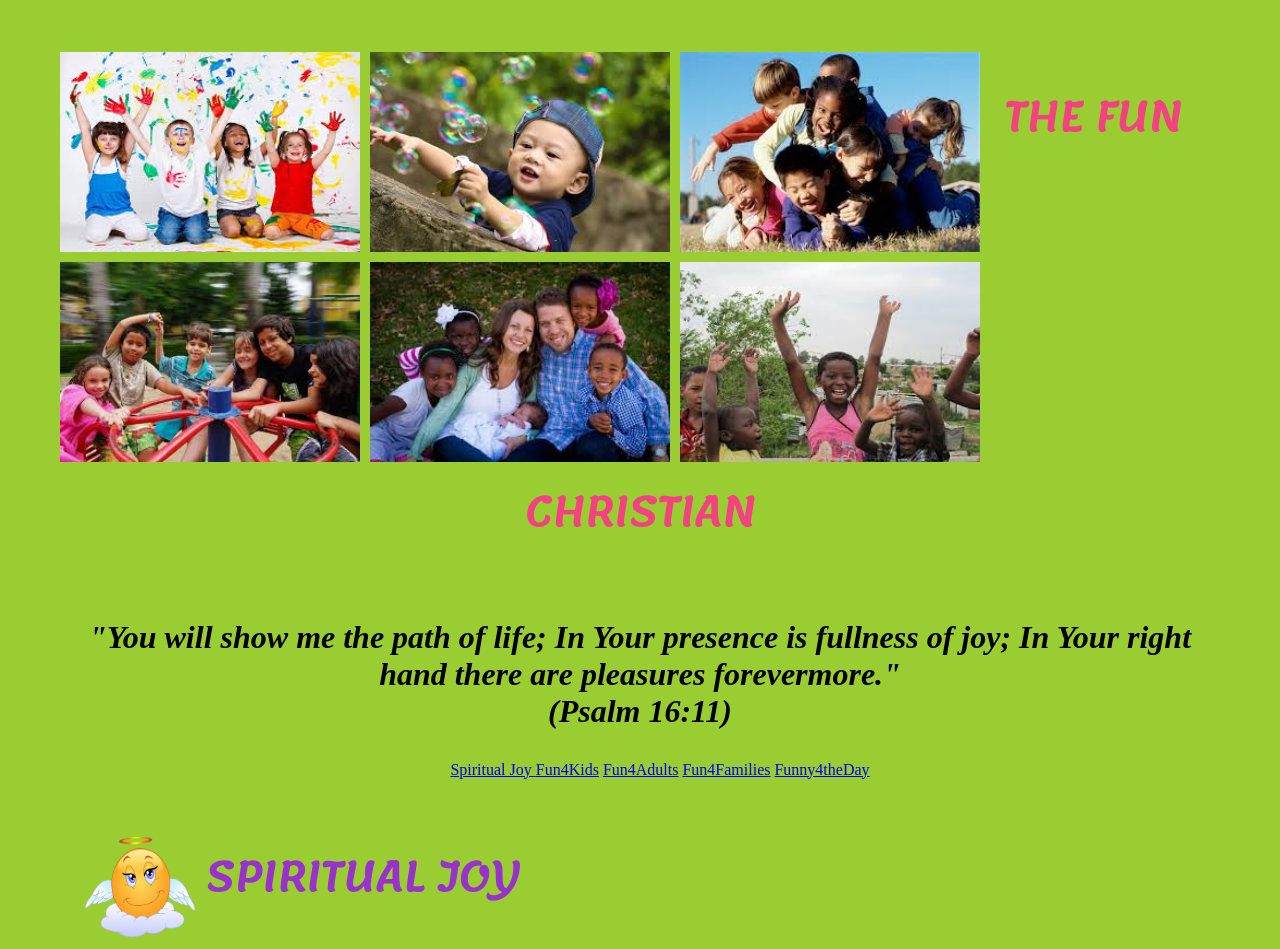
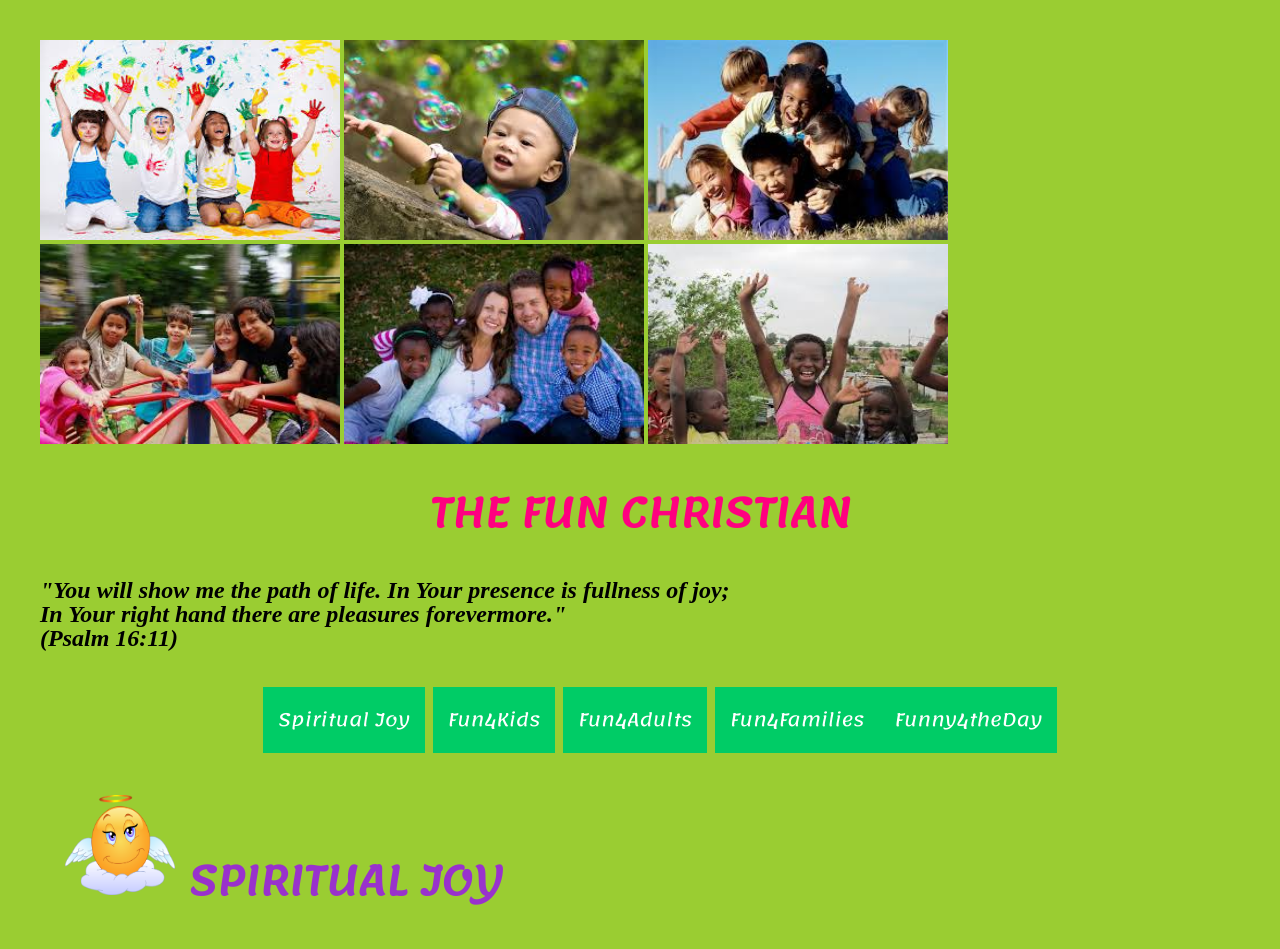
Before and after one commit to mstechnical2you/thefunchristian, a plain HTML site: page index.html in a window 1280 px wide. Shown: the top 949 px of the page. Drawn offline with Linux system fonts and the light colour scheme.

Commit message:
added to html index

```diff
--- a/css/myfun.css
+++ b/css/myfun.css
@@ -1,8 +1,20 @@
 /* Comment1: This is external stylesheet for The Fun Christian. Do not Reset*/
 
 body, html {
+
     height: 100%;
-    margin: 25px;
+    margin: 20px;
+    background-color:#9acd32;
+}
+
+p2{
+    font-style: italic;
+    text-align: center;
+    font-size: 1.5em;
+    font-weight: bold;
+    line-height: 100%;
+
+
 }
 
 /* Comment2: Selected specific font family to give website a fun, light-hearted, childlike and playful appeal*/
@@ -11,42 +23,96 @@ h1 {
     font-family: 'Lemonada', cursive;
     font-size: 2.5em;
     padding: 25px;
-    color: darkorchid;
+    position:relative;
+    text-align: left;
+    color: #9932cc;
+    margin: auto;
 }
-    img {
-    float: left;
-    margin: 0 0 10px 10px;
+
+h2 {
+    color: #ff0080;
+    text-align: center;
+    font-size: 2.5em;
+    font-family: 'Lemonada', cursive;
+    padding: 25px;
+    position:relative;
+    margin: auto;
+
+}
+
+
+    /*Navigation Settings*/
+
+
+nav ul li {
+
+    list-style-type: none;
+    display: inline-block;
+    margin:0;
+
+}
+
+
+nav ul {
+    text-align:center;
+    color:#e600e6;
+    font-size: 2em;
+
+
+}
+
+nav a:link {
+    text-decoration: none;
+    font-family: 'Lemonada', cursive;
+    font-size: 18px;
+    background: #00cc66;
+    padding: 15px 15px;
+    color: #FFF;
+
+}
+
+nav a:visited {
+    color: #FFF;
+}
+
+nav a:hover {
+    background: #0000ff;
+    color: #33ccff;
+}
+
+li {
+    font-size: 1.5em;
+    list-style-position: outside;
+    margin-left:0.5cm;
+    margin-right:0.5cm;
 }
 
 
 
-/*Navigation Settings*/
-
-nav ul  {
-    text-align: center;
-    color:purple;
-    list-style-type: inline-block;
-     }
-
-li {
-    font-size: 1.5em
-}
-
 /*Comment3: Each paragraph is styled for visually-impaired users*/
 
 p {
-    padding-top: 15px;
-    padding-right: 15px;
-    padding-bottom: 15px;
-    padding-left: 15px;
+    padding: 15px;
     margin:15px;
-    font-size: 2em;
+    font-size: 2.0em;
     }
 
 /*Comment4:Emoji next to each header is formatted for internal linking*/
 
 
+p3{
+    text-align: center;
+
+}
 
 
 
+footer {
+    text-align: center;
+    font-weight: bold;
+    color: #9932cc;
+    font-size: 1.5em;
+}
+
+
 /*Comment5: Email address provided is unclickable because of browser incompatiablity on the internet*/
--- a/index.html
+++ b/index.html
@@ -31,50 +31,52 @@
     <img src="images/African%20Kids%20Having%20Fun.jpg"
          style="width:300px;height:200px;">
 
+
+
+     <!---Comment3: Scripture is from Amplified Bible Version--->
+
+
+
         </head>
 
 
 <!---Comment2: Site is one page with 4 sections to make for ease of browsing for suggested fun ideas--->
 
-        <h1 align="center" style="color:rgb(244, 66, 128)">THE FUN CHRISTIAN</h1>
 
 <body>
+        <h2>THE FUN CHRISTIAN</h2>
 
-<body style="background-color:yellowgreen";>
-
-<!---Comment3: Scripture is from Amplified Bible Version--->
-
-<p align="center"> <i><b>"You will show me the path of life;
-In Your presence is fullness of joy;
-    In Your right hand there are pleasures forevermore." <br>(Psalm 16:11)</b></i>
-    </p>
-
+<p2>"You will show me the path of life. In Your presence is fullness of joy; <br>
+    In Your right hand there are pleasures forevermore." <br>(Psalm 16:11)</p2>
 
 <nav>
 
-     <div align="center" class="funnav" id=myFunNav>
+     <div class="funnav" id=myFunNav>
 
          <ul>
-        <a href="#spiritualjoy">Spiritual Joy</li>
 
-        <a href="#fun4kids">Fun4Kids</a>
+       <li><a href="#spiritualjoy">Spiritual Joy</a></li>
 
-        <a href="#fun4adults">Fun4Adults</a>
+        <li><a href="#fun4kids">Fun4Kids</a></li>
 
-        <a href="#fun4families">Fun4Families</a>
+        <li><a href="#fun4adults">Fun4Adults</a></li>
 
-        <a href="#funny4day">Funny4theDay</a>
+        <li><a href="#fun4families">Fun4Families</a><li>
+
+        <li><a href="#funny4day">Funny4theDay</a></li>
 
         </ul>
+        </div>
 
-    </div>
 
 
 </nav>
         <!---Comment4: Inspirational message about the joy of being a Christian--->
 
+
     <article>
-    <h1> <img src="images/female-1312656_1280.png" style="width:110px; height:100px;align: center"><img> SPIRITUAL JOY</h1>
+
+    <h1> <img src="images/female-1312656_1280.png" style="width:110px; height:100px; align: center"><img> SPIRITUAL JOY</h1>
 
     <p>Becoming a Christian doesn't mean you have to be a boring person. You can still have fun and enjoy life in Christ. But we often don't hear about the fun things that Christians get to enjoy. Christians get to experience a joy that others outside of Christ do not get to experience. It is a joy that is unspeakable!</p>
 
@@ -82,6 +84,7 @@ In Your presence is fullness of joy;
 
     <p> So stop being a fuddy-duddy and go have some good clean fun!</p>
     </article>
+
 
 <section1>
 
@@ -142,15 +145,27 @@ In Your presence is fullness of joy;
 
 <!---Comment5: Jokes are not meant to be offensive but to show that Christian life can be funny--->
 
+<section4>
 
     <h1> <img src="images/clown-1295519_1280.png" style="width:120px; height:120px;"><img>FUNNY 4 THE DAY<img></h1>
 
-    <p align="center">"Don't let your worries get the best of you; remember, Moses started out as a basket case."</p>
+        <br>
+        <br>
 
+    <p3>"Don't let your worries get the best of you; <br> remember, Moses started out as a basket case."</p3>
 
+        </section4>
+        <br>
+        <br>
+        <br>
+        <br>
+        <br>
+        <br>
+        <br>
+        <br>
 
-    <footer align="center" style="color:rgb(130,5,57)"><b>&#169; The Fun Christian 2017 All rights reserved. For More Laughter: email: just onenightwiththeking@gmail.com</b></footer>
-
+    <footer> &#169; <font color="#0000ff">The Fun Christian 2017</font> All rights reserved.
+    <font color="#0000ff">For More Laughter</font>:<br>email: just onenightwiththeking@gmail.com</footer>
 
 
 
```
